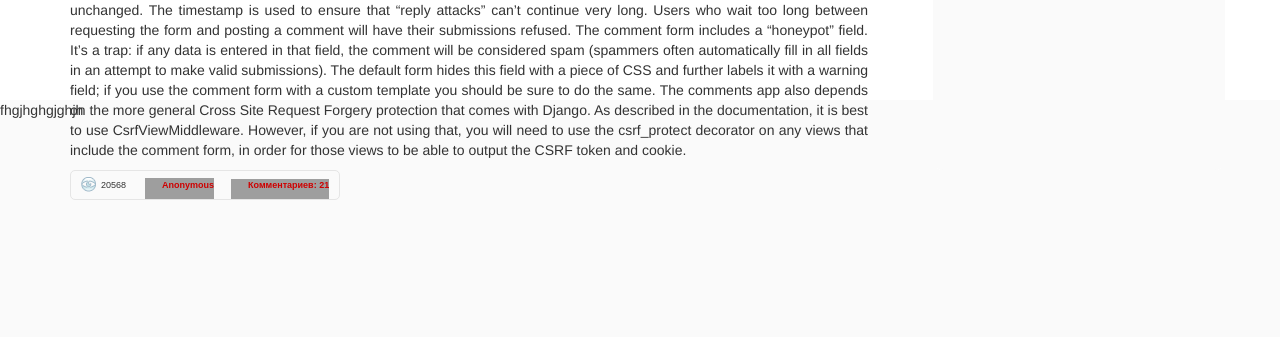
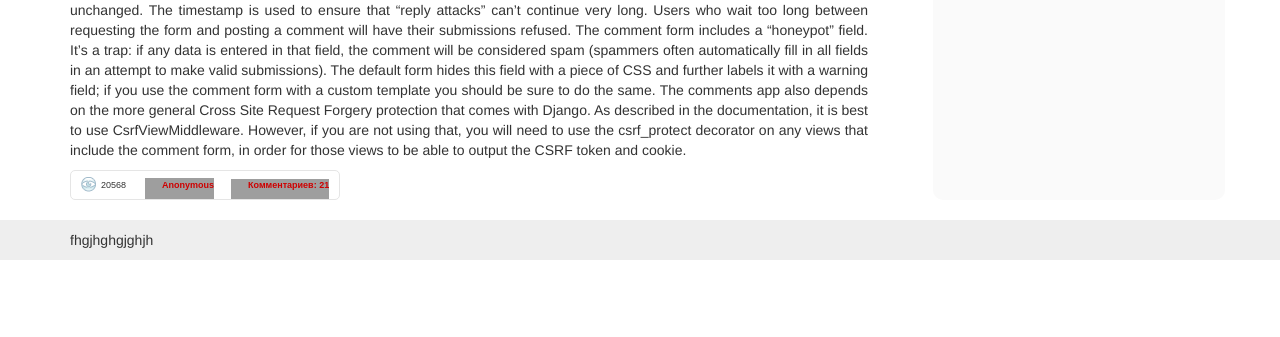
Before and after one commit to kaera/shtbs_blog, a Django app: page /blog/ in a window 1280 px wide. Shown: the part 648-985 px from the top of the page. After the commit the page ends 908 px from the top, so only its background shows below. Run offline with Django 3.2, Linux system fonts and the light colour scheme; data comes from the database, SQL or seed files in the repository; parts of the project's set-up code (start-up, migrations or seed data) failed here and were passed over; some libraries are stand-ins or nearby versions; grey boxes are pictures that could not be loaded.

Commit message:
Прижали футер к низу

```diff
--- a/blog/templates/blog/base.html
+++ b/blog/templates/blog/base.html
@@ -7,7 +7,6 @@
         <link href="{{STATIC_URL}}main.css" rel="stylesheet">
     </head>
     <body>
-        <div class="page">
         <div class="navbar navbar-inverse">
             <div class="navbar-inner">
                 <div class="container">
@@ -19,6 +18,7 @@
             </div>
         </div>
 
+        <div class='page'>
             <div class="container">
                 <aside class='sidebar'>
                     <h2>Сайдбар</h2>
@@ -26,8 +26,11 @@
                 {% block content %}Empty page{% endblock %}
             </div>
         </div>
+
         <footer class="footer">
+            <div class='container'>
                 fhgjhghgjghjh
+            </div>
         </footer>
     </body>
 </html>
--- a/blog/templates/blog/post_list.html
+++ b/blog/templates/blog/post_list.html
@@ -1,10 +1,6 @@
 {% extends 'blog/base.html' %}
 
 {% block content %}
-
-    <aside class='sidebar'>
-        <h2>Сайдбар</h2>
-    </aside>
 
     <div class='posts'>
         {% for post in object_list %}
--- a/static/main.css
+++ b/static/main.css
@@ -1,10 +1,19 @@
+html {
+    height: 100%;
+}
+
+body {
+    min-height: 100%;
+    position: relative;
+}
+
 .logo {
     color: #999;
 }
 
-.container {
+.page .container {
     position: relative;
-    height: 100%;
+    padding-bottom: 60px;
 }
 
 .sidebar {
@@ -12,10 +21,11 @@
     background-color: #fafafa;
     right: 0;
     top: 30px;
-    bottom: 30px;
+    bottom: 60px;
     left: 75%;
     padding-left: 10px;
     border-radius: 10px;
+    min-height: 100px;
 }
 
 .posts {
@@ -43,27 +53,14 @@
 .post .infopanel_wrapper {
     margin-top: 10px;
 }
-body, html {
-    height: 100%;
-    min-height: 100%;
-    margin: 0;
-    padding: 0;
+
+.footer {
+    background-color: #eee;
+    padding: 10px;
+    position: absolute;
+    bottom: 0;
+    width: 100%;
 }
-
-.page {
-    margin: 0;
-    min-height: 100%
-}
-.footer {
-    background-color: #fafafa;
-    height: 100%;
-    margin: -100px auto;
-
-}
-
-
-
-
 
 
 
```
Lines whose indentation alone changed are shown as unchanged.
